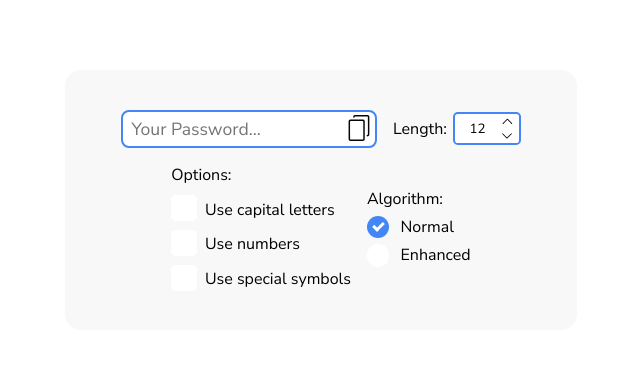
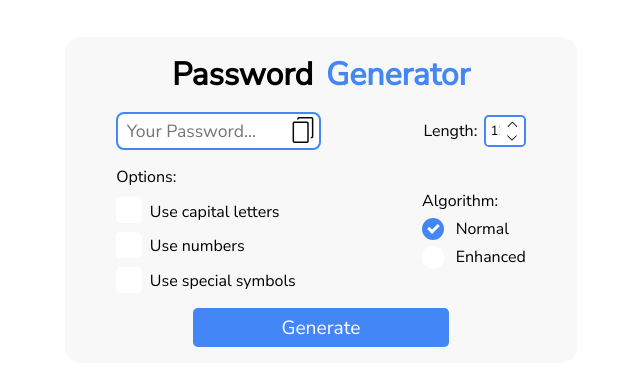
Before and after one commit to f1anderz/password_generator, a Vue app: page / in a window 1280 px wide. Shown: the part 200-586 px from the top of the page, without its empty margins (319-959 px from the left). Built offline with nearby package versions, Linux system fonts and the light colour scheme.

Commit message:
Placed all components correctly in the container

```diff
--- a/src/App.vue
+++ b/src/App.vue
@@ -4,20 +4,29 @@ import PasswordLength from "@/components/PasswordLength.vue";
 import Options from "@/components/Options.vue";
 import Algorithm from "@/components/Algorithm.vue";
 import AlertWindow from "@/components/AlertWindow.vue";
+import GenerateButton from "@/components/GenerateButton.vue";
 
 export default {
   name: "App",
-  components: {AlertWindow, Algorithm, Options, PasswordLength, PasswordInput},
+  components: {GenerateButton, AlertWindow, Algorithm, Options, PasswordLength, PasswordInput},
 }
 </script>
 
 <template>
   <div class="wrapper">
     <div class="wrapper-container">
-      <password-input @passCopy=""/>
-      <password-length/>
-      <options/>
-      <algorithm/>
+      <div class="wrapper-container-title">
+        Password<span class="wrapper-container-title-highlighted">Generator</span>
+      </div>
+      <div class="wrapper-container-row">
+        <password-input @passCopy=""/>
+        <password-length/>
+      </div>
+      <div class="wrapper-container-row">
+        <options/>
+        <algorithm/>
+      </div>
+      <generate-button/>
     </div>
     <alert-window class="wrapper-message"/>
   </div>
@@ -32,22 +41,43 @@ export default {
   height: 100vh;
   position: relative;
   display: flex;
-  flex-direction: row;
+  flex-direction: column;
   justify-content: center;
   align-items: center;
+  gap: 1rem;
 
   &-container {
     width: 40%;
     margin: 0 auto;
+    padding: 2vh 0;
     display: flex;
-    flex-direction: row;
+    flex-direction: column;
     justify-content: center;
     align-items: center;
     flex-wrap: wrap;
     gap: 1em;
     background: $background-color;
     border-radius: 1em;
-    padding: 5vh 0;
+
+    &-title {
+      display: flex;
+      font-size: 2rem;
+      gap: .8rem;
+      font-weight: bold;
+
+      &-highlighted {
+        color: $highlight-color;
+      }
+    }
+
+    &-row {
+      width: 80%;
+      display: flex;
+      flex-direction: row;
+      justify-content: space-between;
+      align-items: center;
+      flex-wrap: wrap;
+    }
   }
 
   &-message {
```
